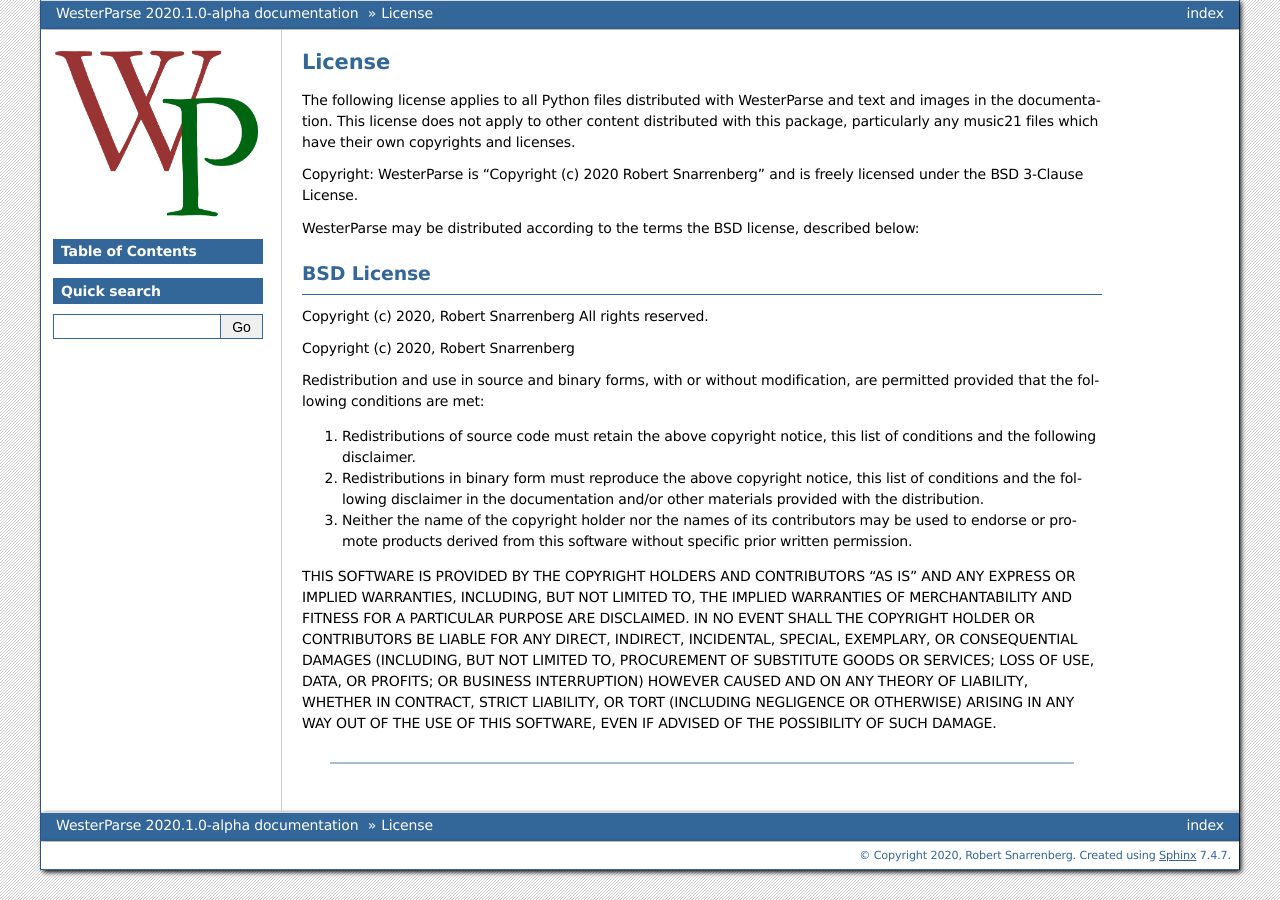
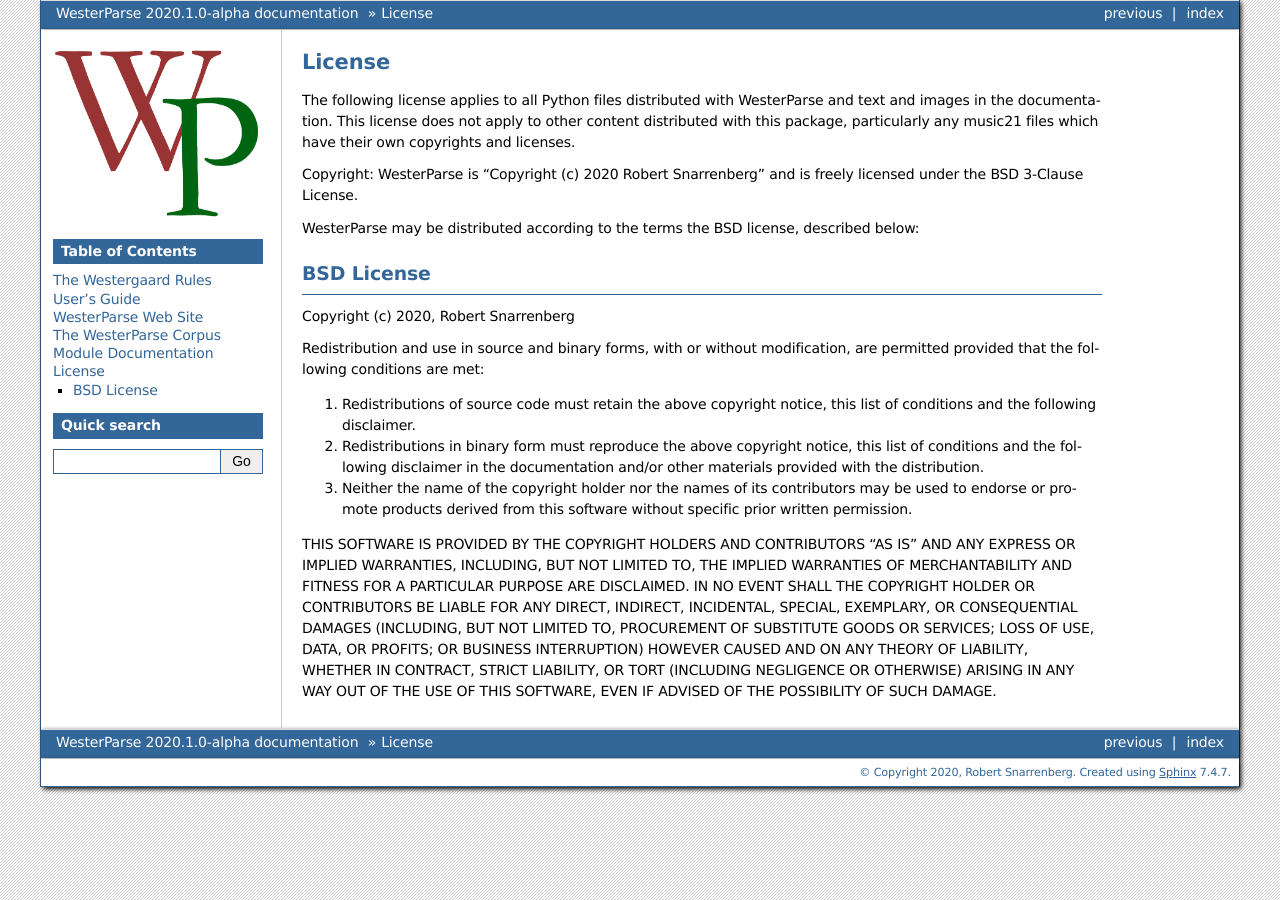
Before and after one commit to snarrenberg/westerparse, a Sphinx documentation site: the page built from docs/license.rst, in a window 1280 px wide. Built offline with Sphinx 7.4.7, drawn with Linux system fonts in a browser that asks for light colours; pages that are not in the unit, such as notebooks, are missing from menus.

```diff
--- a/docs/index.rst
+++ b/docs/index.rst
@@ -28,9 +28,8 @@ Hence the name of this program, **WesterParse**.
 
 .. toctree::
    :maxdepth: 2
-#   :caption: Contents:
 
-   README
+   ../README
    speciesrules
    userguide
    website
--- a/docs/license.rst
+++ b/docs/license.rst
@@ -10,18 +10,11 @@ which have their own copyrights and licenses.
 Copyright: WesterParse is "Copyright (c) 2020 Robert Snarrenberg" and is
 freely licensed under the BSD 3-Clause License.
 
-
 WesterParse may be distributed according to the terms the
 BSD license, described below:
 
 BSD License
 -----------
-
-Copyright (c) 2020, Robert Snarrenberg
-All rights reserved.
-
-----
-BSD License
 
 Copyright (c) 2020, Robert Snarrenberg
 
@@ -34,5 +27,3 @@ Redistribution and use in source and binary forms, with or without modification,
 3. Neither the name of the copyright holder nor the names of its contributors may be used to endorse or promote products derived from this software without specific prior written permission.
 
 THIS SOFTWARE IS PROVIDED BY THE COPYRIGHT HOLDERS AND CONTRIBUTORS "AS IS" AND ANY EXPRESS OR IMPLIED WARRANTIES, INCLUDING, BUT NOT LIMITED TO, THE IMPLIED WARRANTIES OF MERCHANTABILITY AND FITNESS FOR A PARTICULAR PURPOSE ARE DISCLAIMED. IN NO EVENT SHALL THE COPYRIGHT HOLDER OR CONTRIBUTORS BE LIABLE FOR ANY DIRECT, INDIRECT, INCIDENTAL, SPECIAL, EXEMPLARY, OR CONSEQUENTIAL DAMAGES (INCLUDING, BUT NOT LIMITED TO, PROCUREMENT OF SUBSTITUTE GOODS OR SERVICES; LOSS OF USE, DATA, OR PROFITS; OR BUSINESS INTERRUPTION) HOWEVER CAUSED AND ON ANY THEORY OF LIABILITY, WHETHER IN CONTRACT, STRICT LIABILITY, OR TORT (INCLUDING NEGLIGENCE OR OTHERWISE) ARISING IN ANY WAY OUT OF THE USE OF THIS SOFTWARE, EVEN IF ADVISED OF THE POSSIBILITY OF SUCH DAMAGE.
-
-----
```
Also changed, not shown: 1 other file.
